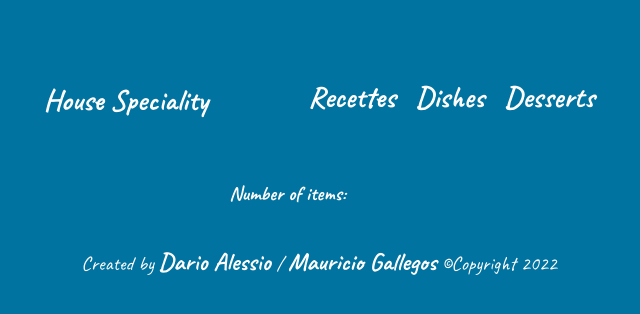
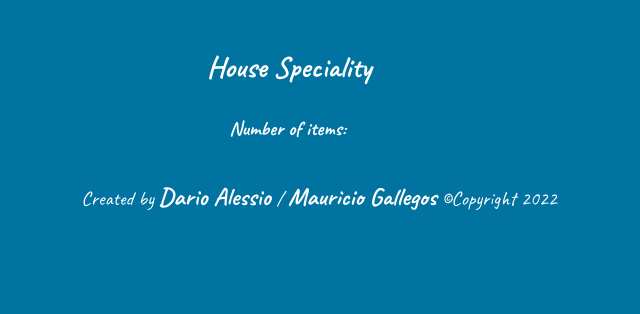
Before and after one commit to DarioAlessioR/JS-Capstone, a website built with webpack: page src/index.html in a window 1280 px wide. Shown: the whole page, without its empty margins (321-961 px from the left). Built offline with nearby package versions, Linux system fonts and the light colour scheme; no server answers.

Commit message:
Delete useless buttons on navbar

```diff
--- a/src/index.html
+++ b/src/index.html
@@ -19,11 +19,7 @@
         <div class="header-bar">
             <nav>
                 <i class="burger-icon fa-solid fa-bars"></i>
-                <ul class="nav-links">
-                    <li>Recettes</li>
-                    <li>Dishes</li>
-                    <li>Desserts</li>
-                </ul>
+
             </nav>
         </div>
     </header>
```
